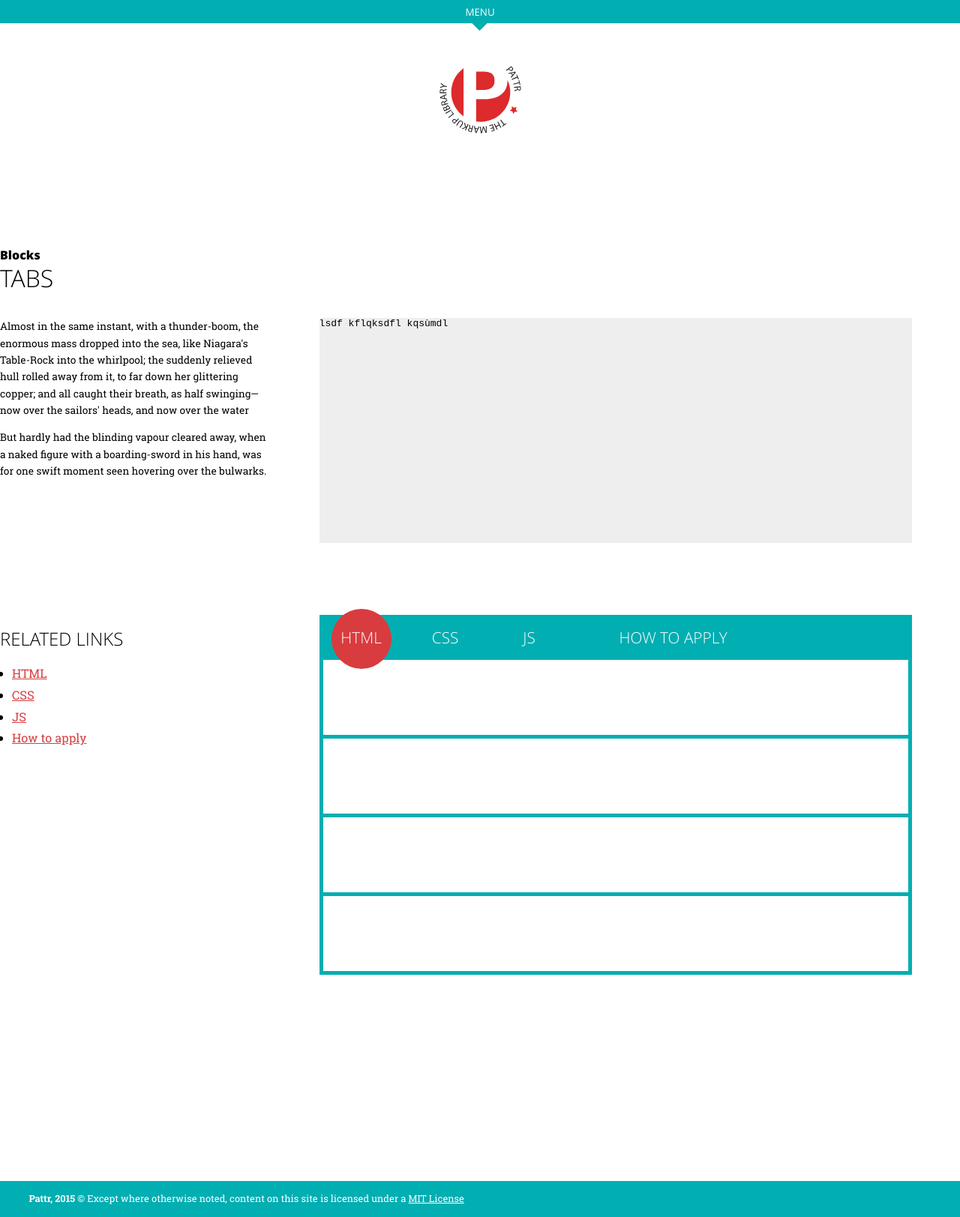
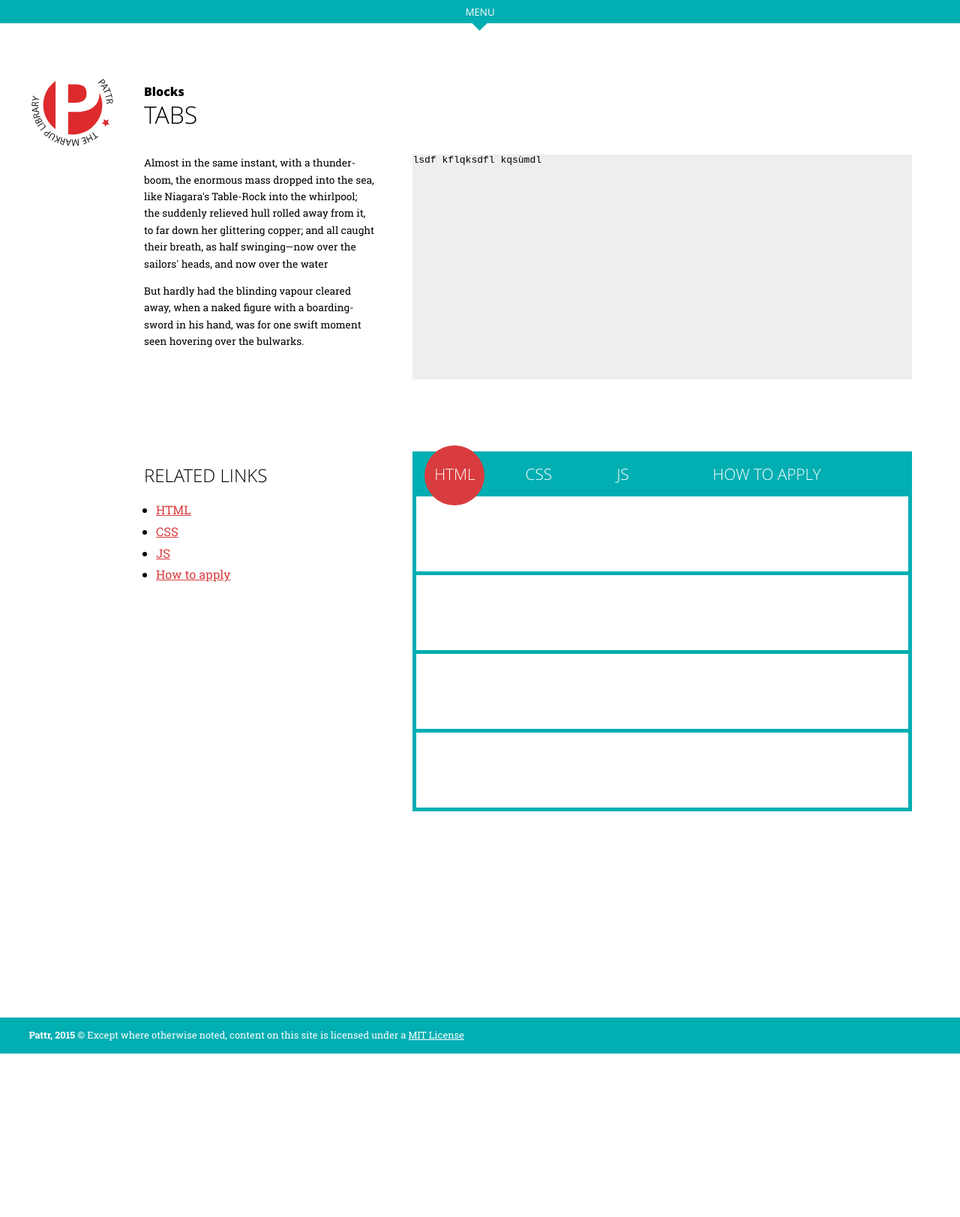
Before and after one commit to Pattr/Pattr.github.io, a Jekyll site: the page built from components/blocks/tabs.html, in a window 1280 px wide. Shown: the whole page at 75% size. Built offline with Jekyll 4.4.1, drawn with Linux system fonts in a browser that asks for light colours; after the commit the page ends 1405 px from its top, so only the background shows below that.

Commit message:
Fixed typo for header element
Missing a "r"

```diff
--- a/_layouts/default.html
+++ b/_layouts/default.html
@@ -41,7 +41,7 @@
             {% endif %}
 
             {% if page.component %}
-            <heade role="banner">
+            <header role="banner">
                 <h1 class="components">Pattr - The Markup Library</h1>
             </header>
             {% endif %}
```
